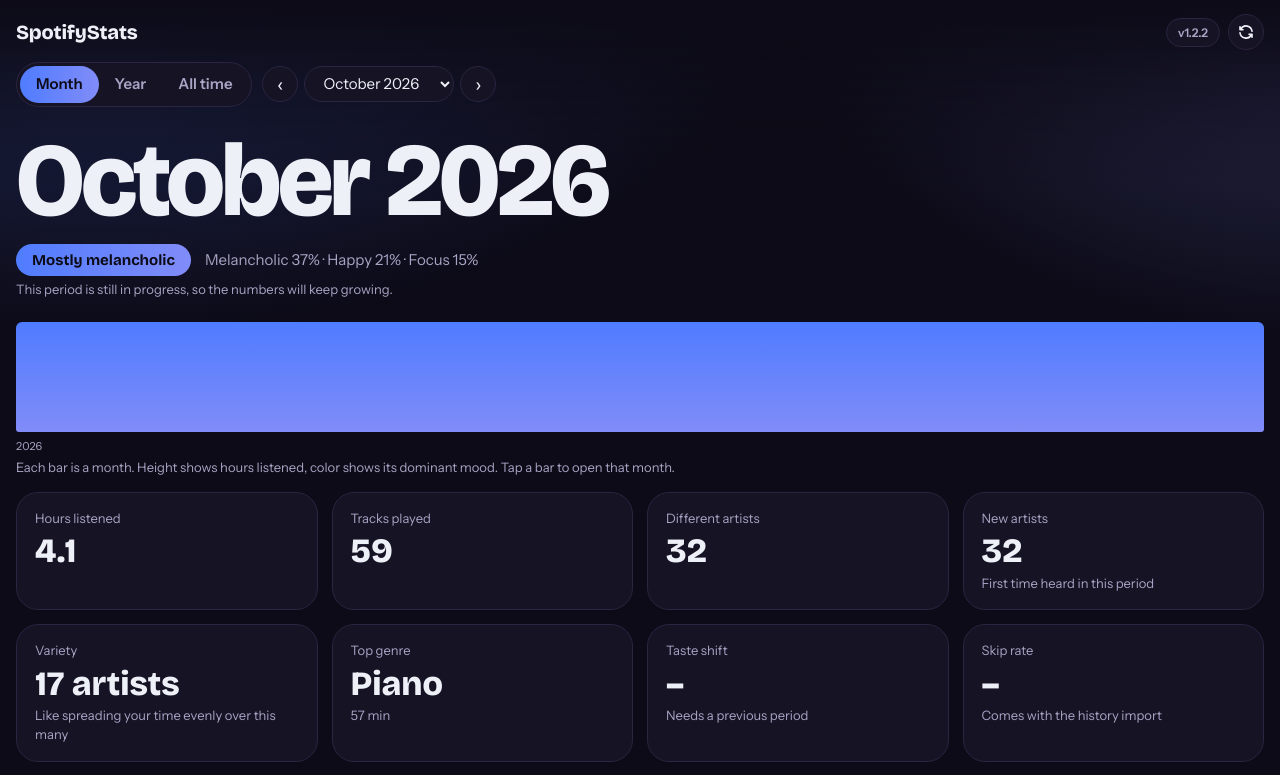
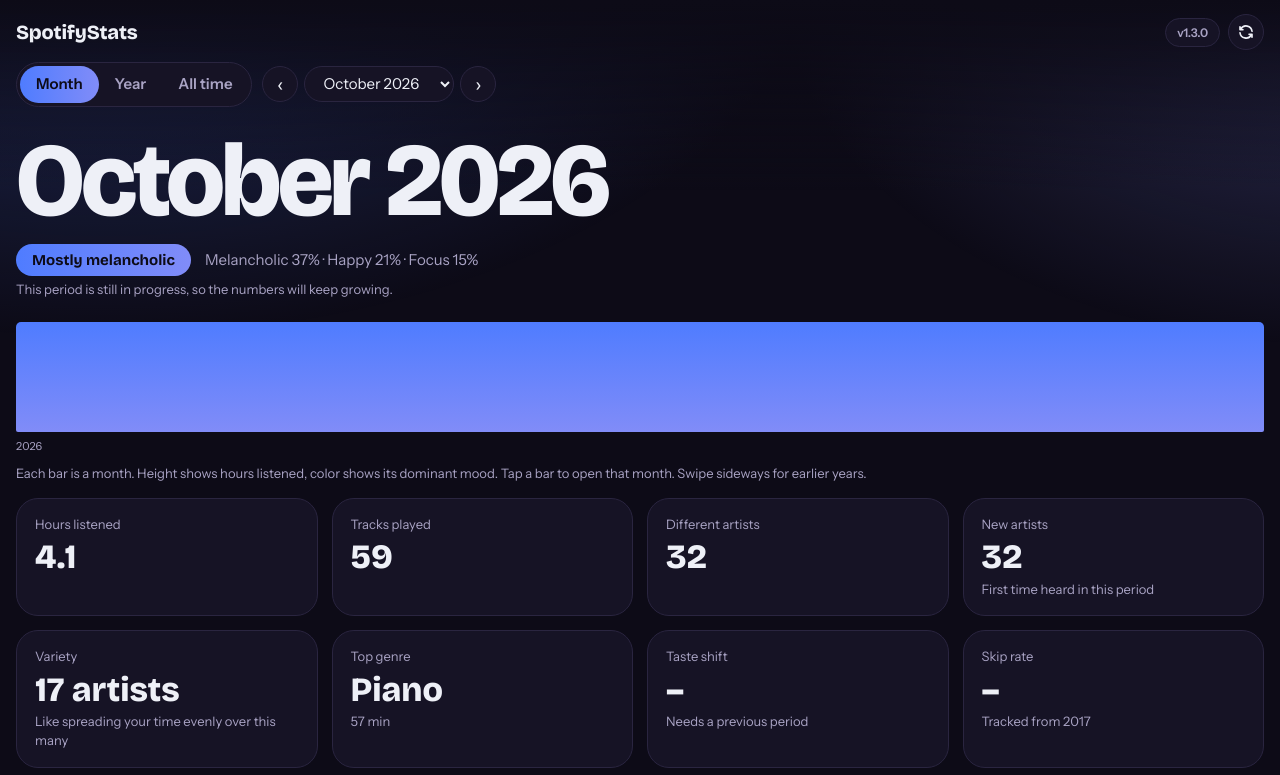
Before and after one commit to cvpw4tkrhd-wq/SpotifyStats, a plain HTML site: page index.html in a window 1280 px wide. Shown: the top 775 px of the page. Drawn offline with nearby package versions, Linux system fonts and the light colour scheme.

Commit message:
Add files via upload

```diff
--- a/index.html
+++ b/index.html
@@ -79,12 +79,15 @@ section{margin-top:14px}
 .moodrow{display:flex;flex-wrap:wrap;gap:10px 14px;align-items:center;margin-top:16px}
 .pill{display:inline-block;padding:7px 16px;border-radius:999px;font:700 15px var(--head)}
 .ribbonbox{margin-top:22px}
-.ribbon{display:flex;align-items:flex-end;gap:3px;height:110px}
-.ribbon button{flex:1;min-width:3px;border:0;border-radius:6px 6px 3px 3px;padding:0;opacity:.45}
+.ribscroll{overflow-x:auto;overflow-y:hidden;scrollbar-width:thin;padding-bottom:6px}
+.ribinner{width:max(100%,calc(var(--n,1) * 9px))}
+@media (min-width:900px){.ribinner{width:max(100%,calc(var(--n,1) * 5px))}}
+.ribbon{display:flex;align-items:flex-end;gap:2px;height:110px}
+.ribbon button{flex:1 1 0;min-width:0;border:0;border-radius:5px 5px 2px 2px;padding:0;opacity:.45}
 .ribbon button.sel,.ribbon.allsel button{opacity:1}
 .ribbon button:hover{opacity:.85}
-.ribbon-labels{display:flex;gap:3px;margin-top:6px;font-size:11px;color:var(--muted)}
-.ribbon-labels span{flex:1;white-space:nowrap;min-width:3px}
+.ribbon-labels{display:flex;gap:2px;margin-top:6px;font-size:11px;color:var(--muted)}
+.ribbon-labels span{flex:1 1 0;white-space:nowrap;min-width:0;overflow:visible}
 .ribbon-note{font-size:13px;color:var(--muted);margin-top:4px}
 
 /* cards */
@@ -198,9 +201,11 @@ footer{margin-top:36px;color:var(--muted);font-size:13px}
     <div class="moodrow"><span class="pill" id="pill"></span><span class="muted" id="mix"></span></div>
     <p class="ribbon-note" id="progress" hidden></p>
     <div class="ribbonbox">
-      <div class="ribbon" id="ribbon" role="group" aria-label="Every month: height is hours listened, color is the dominant mood"></div>
-      <div class="ribbon-labels" id="ribbonLabels" aria-hidden="true"></div>
-      <p class="ribbon-note">Each bar is a month. Height shows hours listened, color shows its dominant mood. Tap a bar to open that month.</p>
+      <div class="ribscroll" id="ribscroll"><div class="ribinner" id="ribinner">
+        <div class="ribbon" id="ribbon" role="group" aria-label="Every month: height is hours listened, color is the dominant mood"></div>
+        <div class="ribbon-labels" id="ribbonLabels" aria-hidden="true"></div>
+      </div></div>
+      <p class="ribbon-note">Each bar is a month. Height shows hours listened, color shows its dominant mood. Tap a bar to open that month. Swipe sideways for earlier years.</p>
     </div>
   </div>
 
@@ -257,7 +262,7 @@ footer{margin-top:36px;color:var(--muted);font-size:13px}
 </div>
 
 <script>
-const APP_VERSION = '1.2.2'; // bump this when index.html changes
+const APP_VERSION = '1.3.0'; // bump this when index.html changes
 const $ = (s) => document.querySelector(s);
 const el = (t, c, h) => { const e = document.createElement(t); if (c) e.className = c; if (h != null) e.innerHTML = h; return e; };
 const esc = (s) => String(s).replace(/[&<>"']/g, (c) => ({ '&': '&amp;', '<': '&lt;', '>': '&gt;', '"': '&quot;', "'": '&#39;' }[c]));
@@ -340,6 +345,12 @@ function renderRibbon() {
     box.append(b);
     lab.append(el('span', '', k.endsWith('-01') || k === M[0] ? k.slice(0, 4) : ''));
   });
+  $('#ribinner').style.setProperty('--n', M.length);
+  const sc = $('#ribscroll'), sels = box.querySelectorAll('button.sel');
+  if (sels.length && sels.length < M.length) {
+    const r0 = sc.getBoundingClientRect(), a = sels[0].getBoundingClientRect(), z = sels[sels.length - 1].getBoundingClientRect();
+    sc.scrollLeft = sc.scrollLeft + ((a.left + z.right) / 2 - (r0.left + r0.width / 2));
+  } else if (S.mode === 'all') sc.scrollLeft = sc.scrollWidth;
 }
 function delta(a, b) { return b ? Math.round(((a - b) / b) * 100) : null; }
 function renderKpis() {
@@ -361,7 +372,7 @@ function renderKpis() {
     card('Variety', `${c.eff} artists`, null, 'Like spreading your time evenly over this many'),
     card('Top genre', esc(c.genres[0]?.[0] || '–'), null, c.genres[0] ? hrs(c.genres[0][1]) : ''),
     card('Taste shift', c.tasteShift != null ? c.tasteShift + '%' : '–', null, c.tasteShift != null ? 'Of listening moved to other genres ' + vs : 'Needs a previous period'),
-    card('Skip rate', c.skipRate != null ? Math.round(c.skipRate * 100) + '%' : '–', null, c.skipRate != null ? 'Of tracks you skipped' : 'Comes with the history import'),
+    card('Skip rate', c.skipRate != null ? Math.round(c.skipRate * 100) + '%' : '–', null, c.skipRate != null ? 'Of tracks skipped (tracked from 2017)' : 'Tracked from 2017'),
   ].join('');
 }
 function renderStrip() {
```
